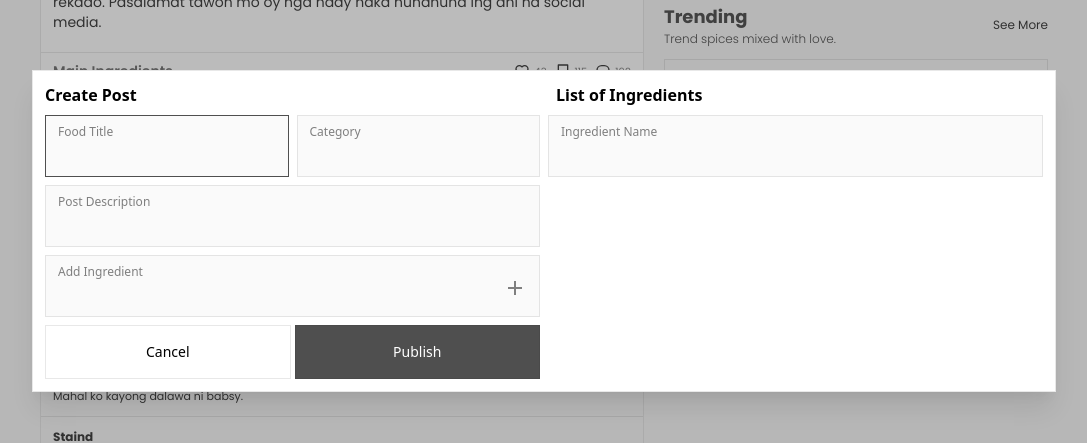
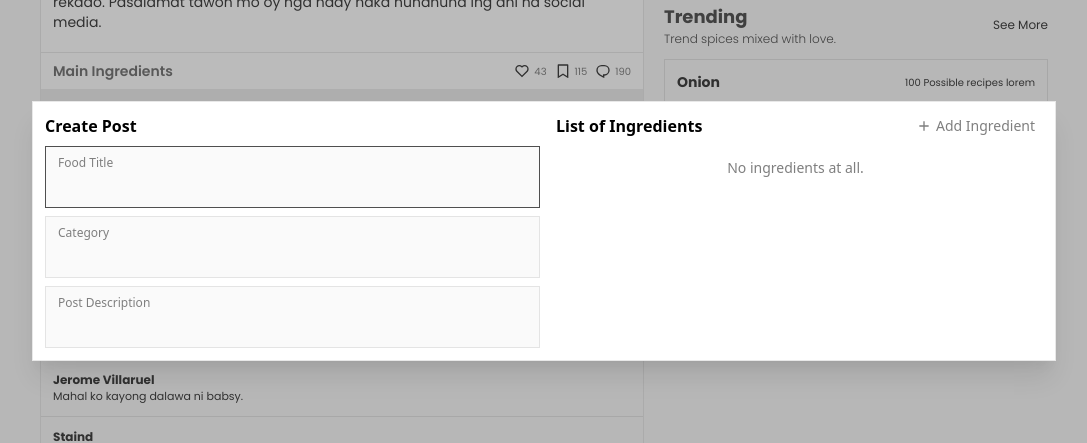
Before and after one commit to VeoScript/forager, a Next.js app: page / in a window 1280 px wide. Both pictures are taken after a click on the button "Create". Shown: the part 169-612 px from the top of the page, without its empty margins (96-1183 px from the left). Built offline with nearby package versions, Linux system fonts and the light colour scheme.

Commit message:
feat: create add ingredients functionality using use-field-array (#25)

```diff
--- a/src/components/Create/PostCard.tsx
+++ b/src/components/Create/PostCard.tsx
@@ -1,101 +1,125 @@
 import React from 'react'
 import PublishButton from './PublishButton'
-import { RiAddLine } from 'react-icons/ri'
+import { useForm, useFieldArray } from 'react-hook-form'
+import { RiAddLine, RiDeleteBin4Line } from 'react-icons/ri'
 
 interface TypeProps {
   setIsOpen: any
 }
 
+interface FormData {
+  title: string
+  category: string
+  description: string
+  selected_ingredient: string
+}
+
 const PostCard: React.FC<TypeProps> = ({ setIsOpen }) => {
+
+  const { register, control, handleSubmit, reset, formState: { errors, isSubmitting } } = useForm()
+
+  const {fields, append, remove} = useFieldArray<any>({
+    control,
+    name: 'selected_ingredient'
+  })
+
+  async function onPublish(formData: FormData) {
+    console.log(formData)
+    remove()
+    reset()
+    setIsOpen(false)
+  }
+
   return (
-    <div className="flex flex-col md:flex-row w-full max-w-full px-3 py-5 md:p-3 space-x-0 space-y-2 md:space-x-2 md:space-y-0 bg-pure-white border border-black-matt border-opacity-10">
+    <form onSubmit={handleSubmit(onPublish)} className="flex flex-col md:flex-row w-full max-w-full px-3 py-5 md:p-3 space-x-0 space-y-2 md:space-x-2 md:space-y-0 bg-pure-white border border-black-matt border-opacity-10">
       {/* display create post form controls list */}
       <div className="flex flex-col w-full h-full space-y-2">
         <div className="flex items-center justify-between w-full">
           <h3 className="font-semibold text-base">Create Post</h3>
-          <div className="flex md:hidden">
-            <PublishButton setIsOpen={setIsOpen} />
-          </div>
         </div>
         <div className="flex flex-col w-full space-y-2">
-          <div className="flex flex-col md:flex-row items-center w-full space-x-0 space-y-2 md:space-x-2 md:space-y-0">
+          <div className="flex flex-col items-center w-full space-y-2">
             <div className="flex flex-col w-full px-3 py-2 space-y-1 bg-ghost-white border border-black-matt border-opacity-10 focus-within:border-dark-gray">
               <div className="flex items-center justify-between w-full">
                 <span className="text-xs text-light-gray">Food Title</span>
-                <span className="text-xs text-red-400 hidden">Required</span>
               </div>
               <input
                 className="w-full font-normal text-base outline-none bg-transparent"
                 type="text"
+                {...register("title", { required: true })}
               />
             </div>
             <div className="flex flex-col w-full px-3 py-2 space-y-1 bg-ghost-white border border-black-matt border-opacity-10 focus-within:border-dark-gray">
               <div className="flex items-center justify-between w-full">
                 <span className="text-xs text-light-gray">Category</span>
-                <span className="text-xs text-red-400 hidden">Required</span>
               </div>
               <input
                 className="w-full font-normal text-base outline-none bg-transparent"
                 type="text"
+                {...register("category", { required: true })}
               />
             </div>
           </div>
           <div className="flex flex-col w-full px-3 py-2 space-y-1 bg-ghost-white border border-black-matt border-opacity-10 focus-within:border-dark-gray">
             <div className="flex items-center justify-between w-full">
               <span className="text-xs text-light-gray">Post Description</span>
-              <span className="text-xs text-red-400 hidden">Required</span>
             </div>
             <input
               className="w-full font-normal text-base outline-none bg-transparent"
               type="text"
+              {...register("description", { required: true })}
             />
-          </div>
-          <div className="flex flex-row items-center w-full px-3 py-2 space-y-1 bg-ghost-white border border-black-matt border-opacity-10 focus-within:border-dark-gray">
-            <div className="flex flex-col w-full space-y-1">
-              <div className="flex items-center justify-between w-full">
-                <span className="text-xs text-light-gray">Add Ingredient</span>
-              </div>
-              <input
-                className="w-full font-normal text-base outline-none bg-transparent"
-                type="text"
-              />
-              <span className="text-xs text-red-400 hidden">Required</span>
-            </div>
-            <button
-              className="text-light-gray outline-none pl-3 transition ease-in-out duration-200 hover:scale-90"
-              type="button"
-              onClick={() => {
-                console.log('You clicked add button')
-              }}
-            >
-              <RiAddLine className="w-6 h-6" />
-            </button>
-          </div>
-          <div className="hidden md:block">
-            <PublishButton setIsOpen={setIsOpen} />
           </div>
         </div>
       </div>
       {/* display add ingredients list */}
       <div className="flex flex-col w-full h-full space-y-2">
-        <div className="flex items-center w-full px-2">
+        <div className="flex items-center justify-between w-full px-2">
           <h3 className="font-semibold text-base">List of Ingredients</h3>
+          <button
+            className="flex items-center space-x-1 text-light-gray outline-none pl-3 transition ease-in-out duration-200 hover:underline"
+            type="button"
+            onClick={() => append({ value: "" })}
+          >
+            <RiAddLine className="w-4 h-4" />
+            <span className="text-sm">Add Ingredient</span>
+          </button>
         </div>
         <div className="flex flex-col w-full space-y-2">
-          <div className="flex flex-col w-full px-3 py-2 space-y-1 bg-ghost-white border border-black-matt border-opacity-10 focus-within:border-dark-gray">
-            <div className="flex items-center justify-between w-full">
-              <span className="text-xs text-light-gray">Ingredient Name</span>
-              <span className="text-xs text-red-400 hidden">Required</span>
+         {fields.map((item: any, index: any) => (
+          <div className="flex flex-row items-center w-full px-3 py-2 space-y-1 bg-ghost-white border border-black-matt border-opacity-10 focus-within:border-dark-gray" key={item.id}>
+            <div className="flex flex-col w-full space-y-1">
+              <div className="flex items-center justify-between w-full">
+                <span className="text-xs text-light-gray">Ingredient { index + 1 }</span>
+              </div>
+              <input
+                className="w-full font-normal text-base outline-none bg-transparent"
+                type="text"
+                {...register(`selected_ingredient.${index}.value`, { required: true })}
+              />
             </div>
-            <input
-              className="w-full font-normal text-base outline-none bg-transparent disabled:cursor-default"
-              type="text"
-              disabled
-            />
+            <button
+              className="text-light-gray outline-none pl-3 transition ease-in-out duration-200 hover:scale-90"
+              type="button"
+              onClick={() => remove(index)}
+            >
+              <RiDeleteBin4Line className="w-6 h-6" />
+            </button>
           </div>
+         ))}
+         {fields.length === 0 && (
+           <div className="flex justify-center w-full py-3">
+            <h1 className="font-normal text-sm text-light-gray">No ingredients at all.</h1>
+          </div>
+         )}
+         {fields.length !== 0 && (
+           <div className="flex w-full">
+            <PublishButton setIsOpen={setIsOpen} />
+          </div>
+         )}
         </div>
       </div>
-    </div>
+    </form>
   )
 }
 
--- a/src/components/Create/PublishButton.tsx
+++ b/src/components/Create/PublishButton.tsx
@@ -18,10 +18,7 @@ const PublishButton: React.FC<TypeProps> = ({ setIsOpen }) => {
       </button>
       <button
         className="flex justify-center w-full p-4 text-sm text-white border border-black-matt border-opacity-10 bg-dark-gray hover:bg-opacity-80 transition ease-in-out duration-200 outline-none"
-        type="button"
-        onClick={() => {
-          console.log('You clicked add button')
-        }}
+        type="submit"
       >
         Publish
       </button>
```
